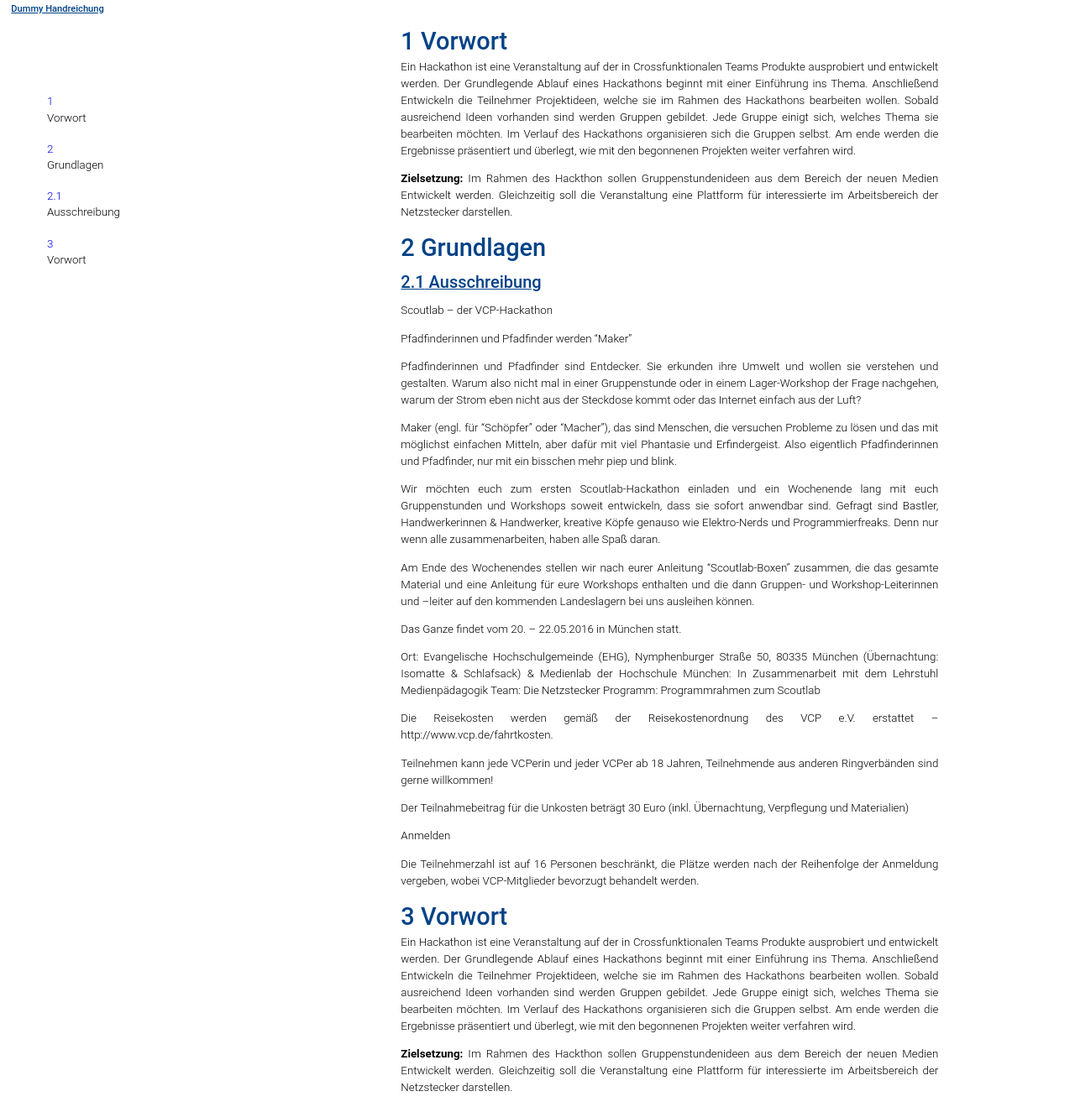
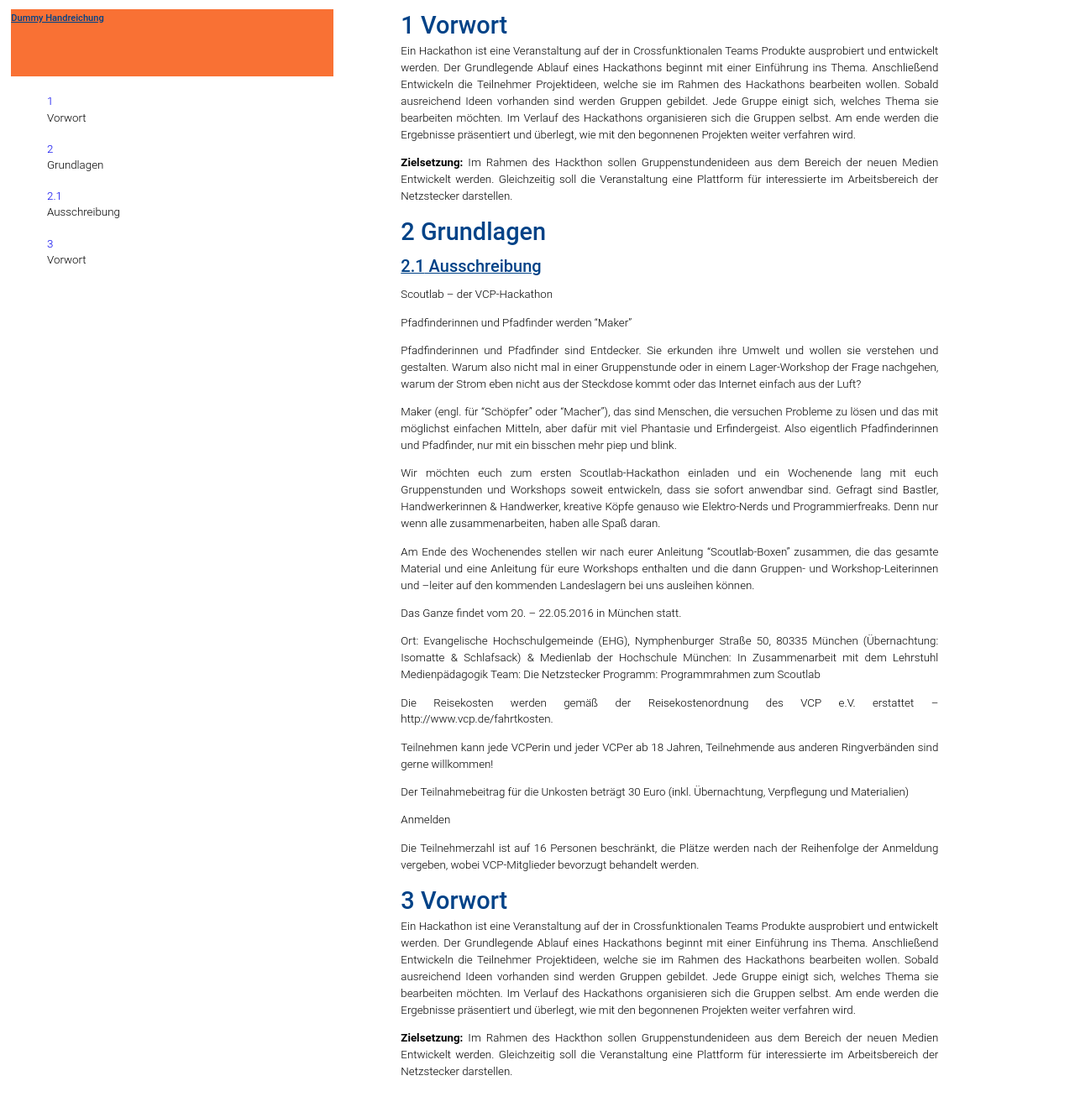
Before and after one commit to joek/Dummy-HR, a Jekyll site: the page built from index.html, in a window 1280 px wide. Shown: the whole page at 84% size. Built offline with Jekyll 4.4.1, drawn with Linux system fonts in a browser that asks for light colours.

Commit message:
style logo

```diff
--- a/styles/styles.css
+++ b/styles/styles.css
@@ -119,3 +119,11 @@
 	padding-left:		0.5rem;
 	clear:				both;
 }
+
+#vcp-logo {
+	position:			absolute;
+	background:			#f97134;
+	width:				24rem;
+	height:				5rem;
+	z-index:			999;
+}
```
